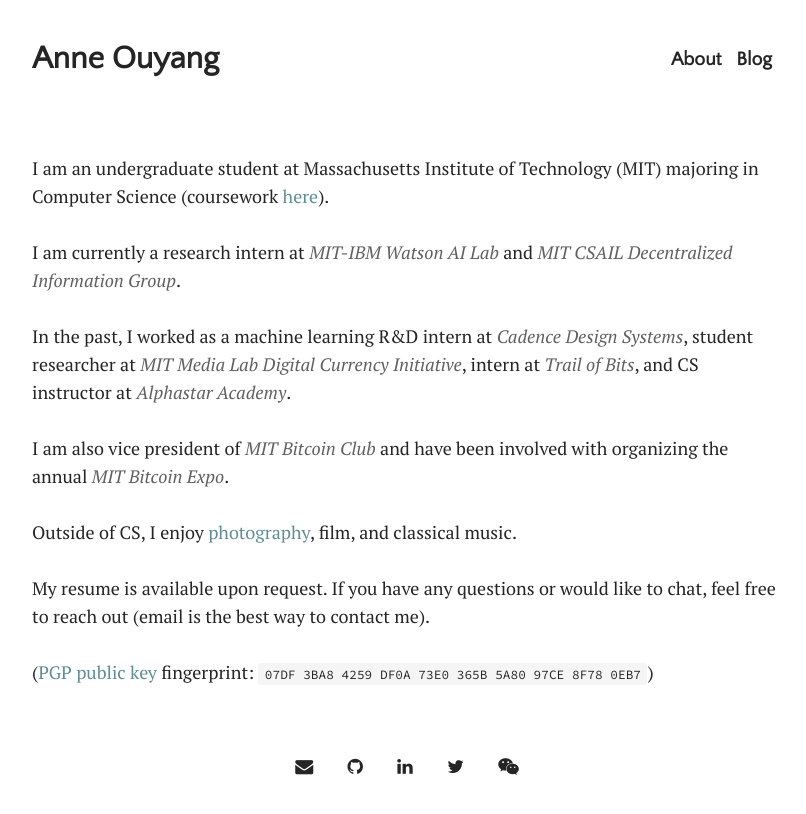
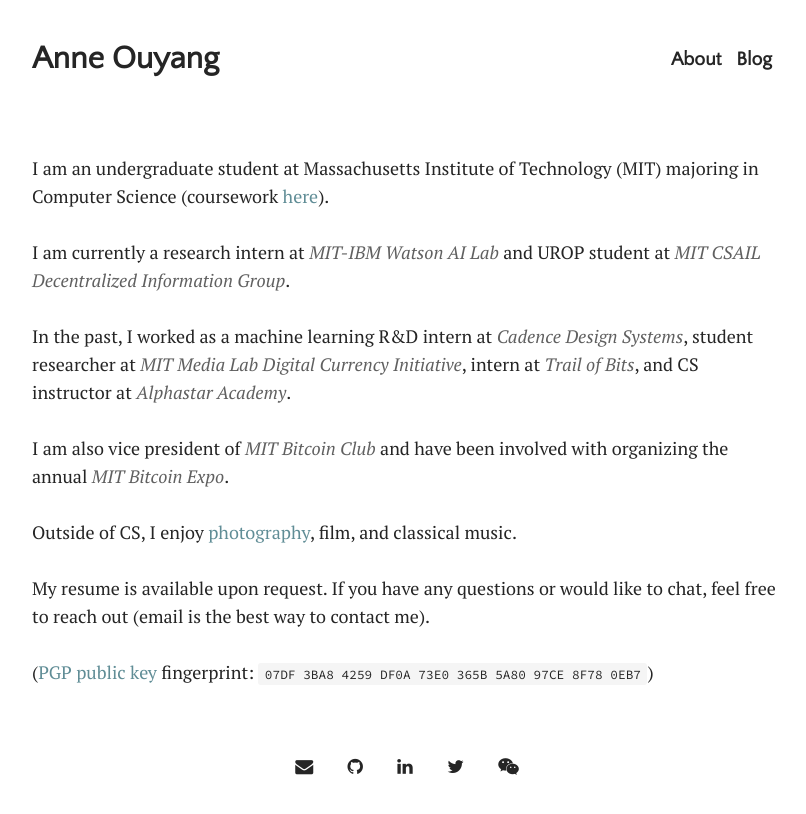
Before and after one commit to anneouyang/anneouyang.github.io, a Jekyll site: the page built from index.html, in a window 1280 px wide. Shown: the top 814 px of the page, without its empty margins (233-1039 px from the left). Built offline with Jekyll 4.4.1, drawn with Linux system fonts in a browser that asks for light colours; some web fonts are replaced; the list of posts is cut into pages by our own code.

Commit message:
Update home.html

```diff
--- a/_layouts/home.html
+++ b/_layouts/home.html
@@ -7,7 +7,7 @@ title: Home
 
 I am an undergraduate student at Massachusetts Institute of Technology (MIT) majoring in Computer Science (coursework <a href="{{ site.github.url }}/coursework">here</a>). <br><br>
 
-I am currently a research intern at <a href="https://mitibmwatsonailab.mit.edu/" target="_blank" class="orgs">MIT-IBM Watson AI Lab</a> and <a href="http://dig.csail.mit.edu/studentinfo.html" target="_blank" class="orgs">MIT CSAIL Decentralized Information Group</a>. <br><br>
+I am currently a research intern at <a href="https://mitibmwatsonailab.mit.edu/" target="_blank" class="orgs">MIT-IBM Watson AI Lab</a> and UROP student at <a href="http://dig.csail.mit.edu/studentinfo.html" target="_blank" class="orgs">MIT CSAIL Decentralized Information Group</a>. <br><br>
 
 In the past, I worked as a machine learning R&D intern at <a href="https://www.cadence.com/" target="_blank" class="orgs">Cadence Design Systems</a>, student researcher at <a href="https://dci.mit.edu/" class="orgs" target="_blank">MIT Media Lab Digital Currency Initiative</a>, intern at <a href="https://www.trailofbits.com/" target="_blank" class="orgs">Trail of Bits</a>, and CS instructor at <a href="https://alphastar.academy" target="_blank" class="orgs">Alphastar Academy</a>. <br><br>
 
```
